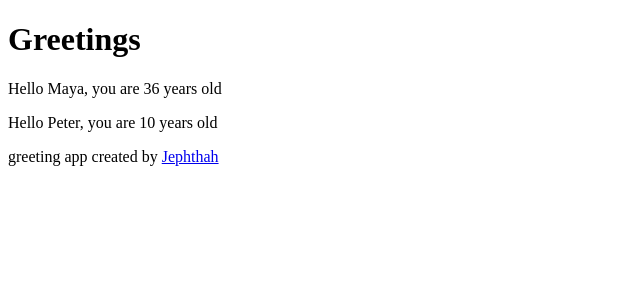
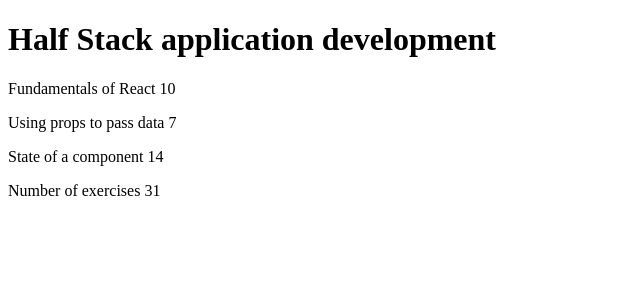
Before and after one commit to Jephtha/fullstackopen, a React (Create React App) app in the folder part1/: page / in a window 1280 px wide. Shown: the top 300 px of the page, without its empty margins (0-640 px from the left). Built offline with nearby package versions, Linux system fonts and the light colour scheme.

Commit message:
updated App.js

```diff
--- a/part1/src/App.js
+++ b/part1/src/App.js
@@ -1,34 +1,45 @@
-
-const Hello = (props) => {
+const Header = (props) => {
   return (
     <div>
-      <p>
-        Hello {props.name}, you are {props.age} years old
-      </p>
+      <h1>{props.course}</h1>
+    </div>
+    )
+}
+
+const Content = (props) => {
+  return (
+    <div>
+      <p>{props.pt1} {props.ex1}</p>
+      <p>{props.pt2} {props.ex2}</p>
+      <p>{props.pt3} {props.ex3}</p>
     </div>
   )
 }
 
-const Footer = () => {
+const Total = (props) => {
   return (
     <div>
-      greeting app created by <a href="https://github.com/Jephtha">Jephthah</a>
+      <p>Number of exercises {props.ex1 + props.ex2 + props.ex3}</p>
     </div>
   )
 }
 
 const App = () => {
-  const name = 'Peter'
-  const age = 10
+  const course = 'Half Stack application development'
+  const part1 = 'Fundamentals of React'
+  const exercises1 = 10
+  const part2 = 'Using props to pass data'
+  const exercises2 = 7
+  const part3 = 'State of a component'
+  const exercises3 = 14
 
   return (
     <div>
-      <h1>Greetings</h1>
-      <Hello name="Maya" age={26 + 10} />
-      <Hello name={name} age={age} />
-      <Footer />
+      <Header course = {course} />
+      <Content pt1 = {part1} pt2 = {part2} pt3 = {part3} ex1 = {exercises1} ex2 = {exercises2} ex3 = {exercises3} />
+      <Total ex1 = {exercises1} ex2 = {exercises2} ex3 = {exercises3} />
     </div>
   )
 }
 
-export default App;
+export default App
```
